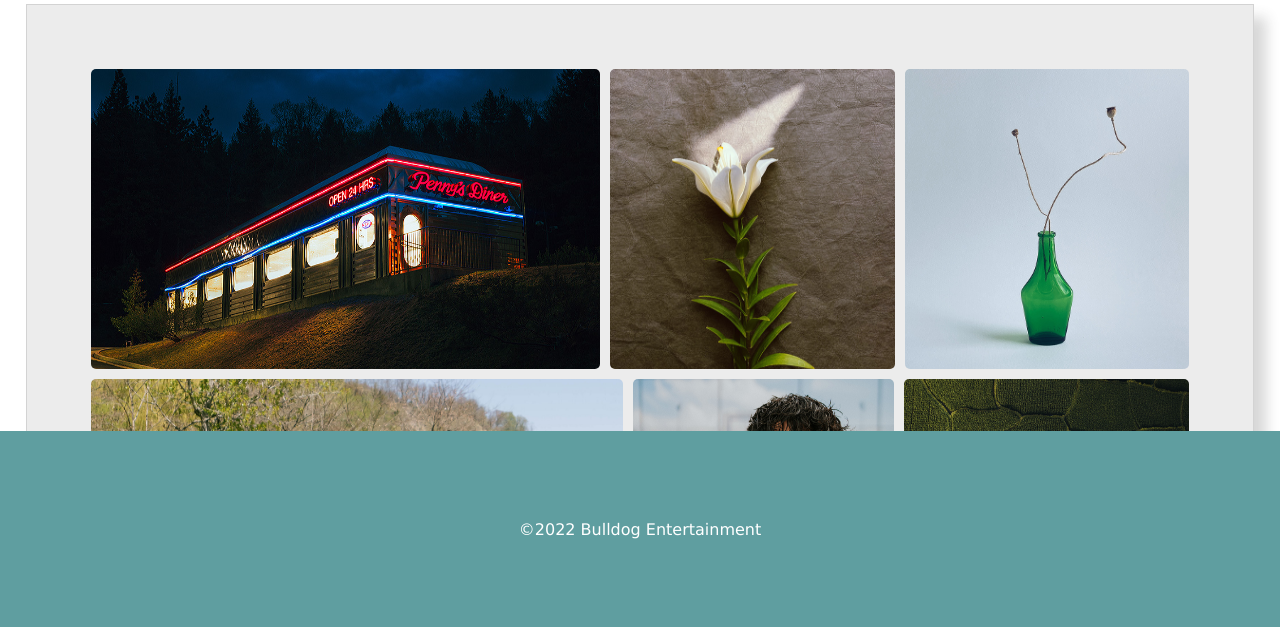
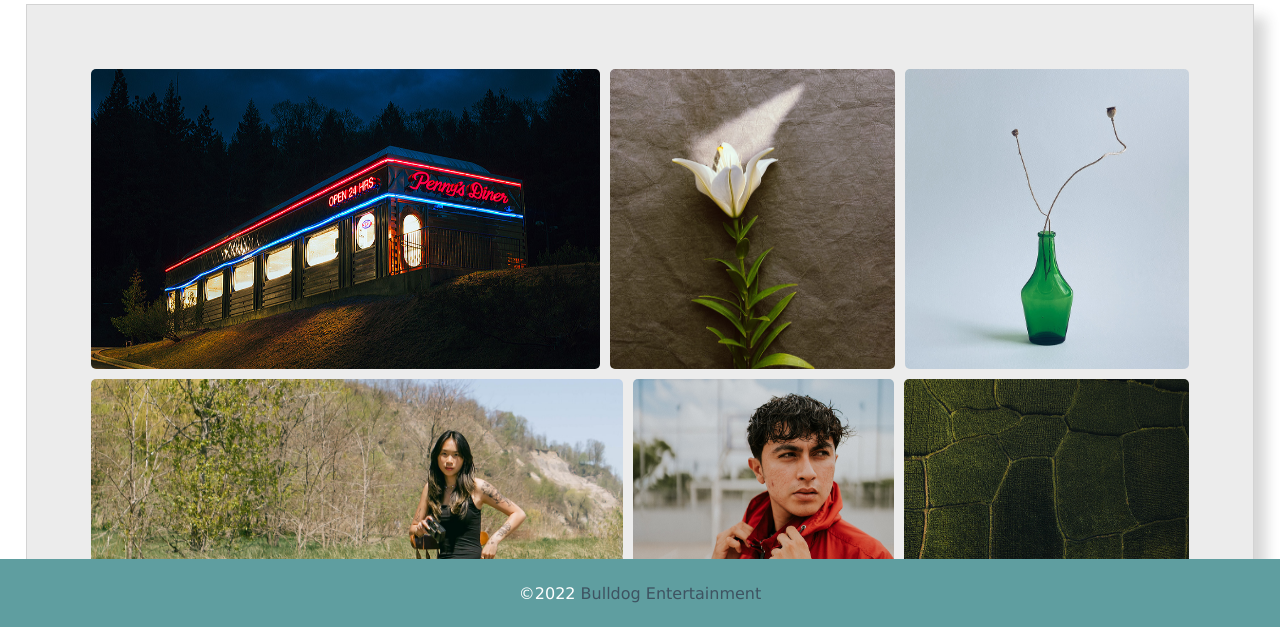
Before and after one commit to Lars-S-Berg/html-css-examples, a website: page gallery-with-flexbox-anim/index.html in a window 1280 px wide. Shown: the part 171-798 px from the top of the page. Drawn offline with Linux system fonts and the light colour scheme.

Commit message:
added small changes in html, and corrected a bug so the transition didn't cover the footer

```diff
--- a/gallery-with-flexbox-anim/css/style.css
+++ b/gallery-with-flexbox-anim/css/style.css
@@ -115,8 +115,11 @@ ul.image-gallery {
     transform: scale(1);
 }
 
+#comapny-text {
+    color: rgb(62, 83, 97);
+}
 
-/* semantic layout-element */
+    /* semantic layout-element */
 
 section.body {
     margin-bottom: 24vw;
@@ -139,7 +142,7 @@ footer {
     bottom: 0;
     width: 100%;
     background-color: cadetblue;
-    padding: 5vw 0 5vw 0;
+    z-index: 20;
 }
 
 /* footer > p   väljer alla p som är child till p, om p har egna child väljs inte dessa */
--- a/gallery-with-flexbox-anim/index.html
+++ b/gallery-with-flexbox-anim/index.html
@@ -64,7 +64,7 @@
       </ul>
     </div>
     <footer>
-      <p>&copy;2022 Bulldog Entertainment</p>
+      <p>&copy;2022 <span id="comapny-text">Bulldog Entertainment</span></p>
     </footer>
   </section>
 </body>
```
